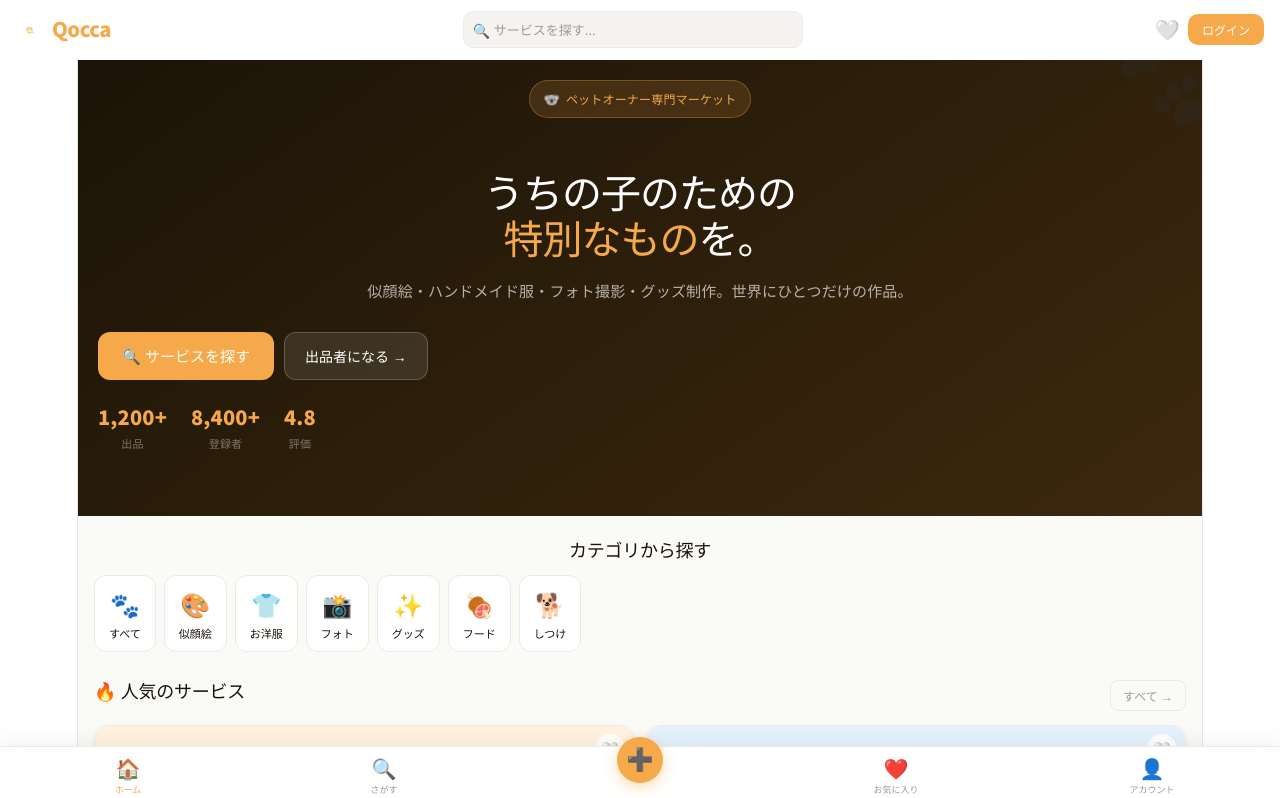
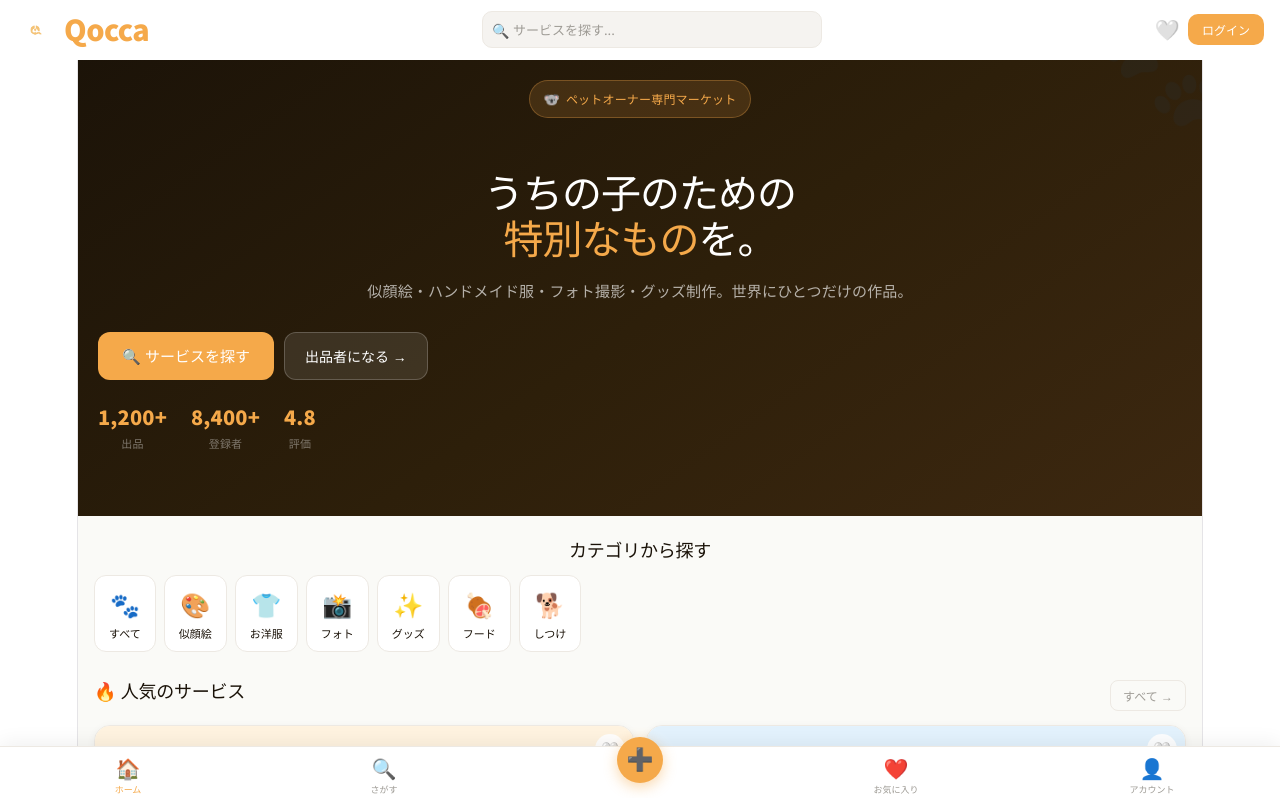
Before and after one commit to masakazu-1204/qocca, a React (Vite) app: page / in a window 1280 px wide. Shown: the top 798 px of the page. Built offline with nearby package versions, Linux system fonts and the light colour scheme.

Commit message:
Update App.tsx

```diff
--- a/src/App.tsx
+++ b/src/App.tsx
@@ -108,7 +108,7 @@ const Navbar = ({ setPage, liked, search, setSearch }) => {
       display:"flex", alignItems:"center", justifyContent:"space-between", gap:10,
       transition:"all 0.3s"
     }}>
-      <div onClick={()=>setPage("home")} style={{ flexShrink:0 }}><Logo size={28}/></div>
+      <div onClick={()=>setPage("home")} style={{ flexShrink:0 }}><Logo size={40}/></div>
 
       {/* Search bar */}
       <div style={{ flex:1, maxWidth:340, position:"relative" }}>
```
